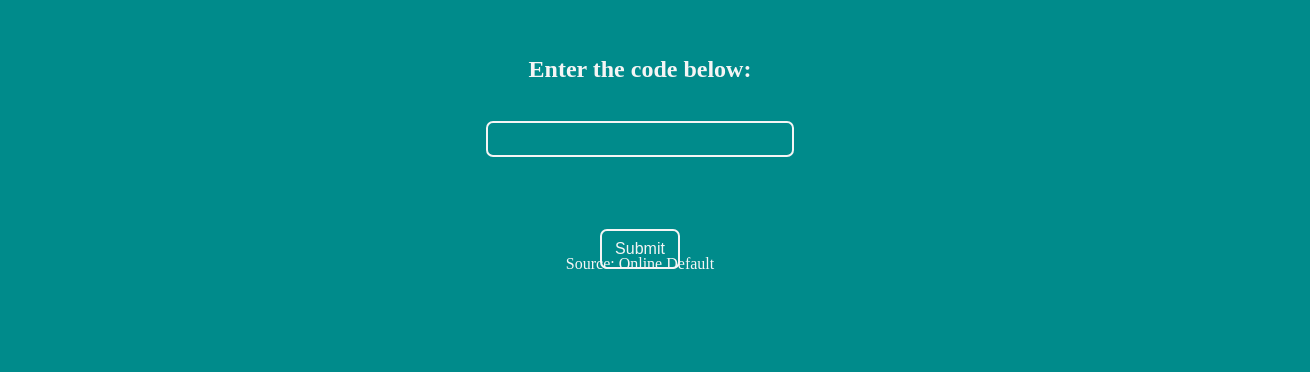
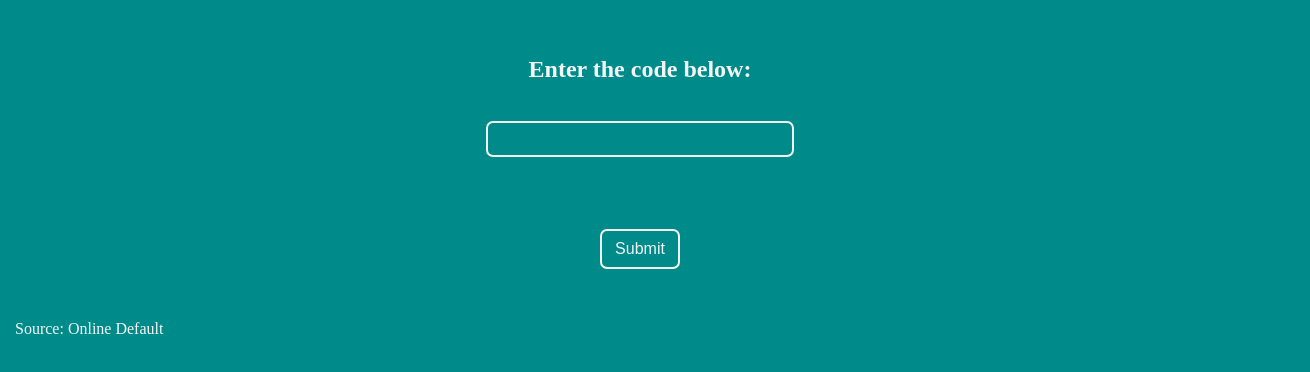
Before and after one commit to Eli-159/ejg_miniapps, a plain HTML site: page clue-for-code/main.html in a window 1280 px wide. Shown: the whole page, 1310 px wide, since content can reach past the window. Drawn offline with Linux system fonts and the light colour scheme; no server answers.

Commit message:
Update main.html

```diff
--- a/clue-for-code/main.html
+++ b/clue-for-code/main.html
@@ -124,8 +124,12 @@
             cursor: pointer;
         }
         footer {
-            height: 50px;
-            margin-top: -50px;
+            position: sticky;
+            left: 0;
+            bottom: 0;
+            width: 100%;
+            padding: 15px;
+            text-align: left;
         }
     </style>
 </head>
```
